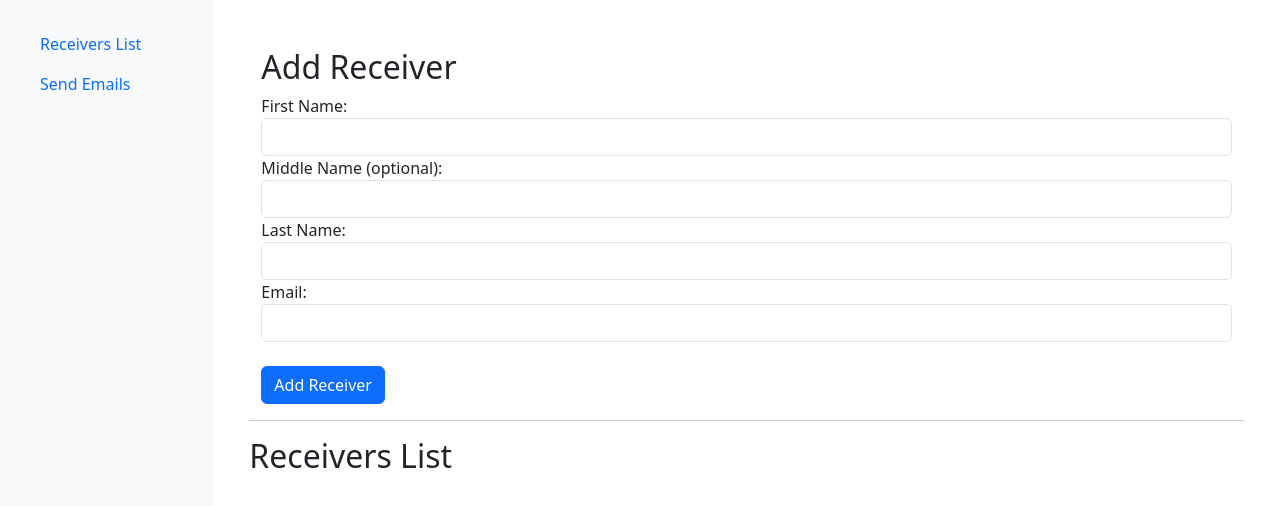
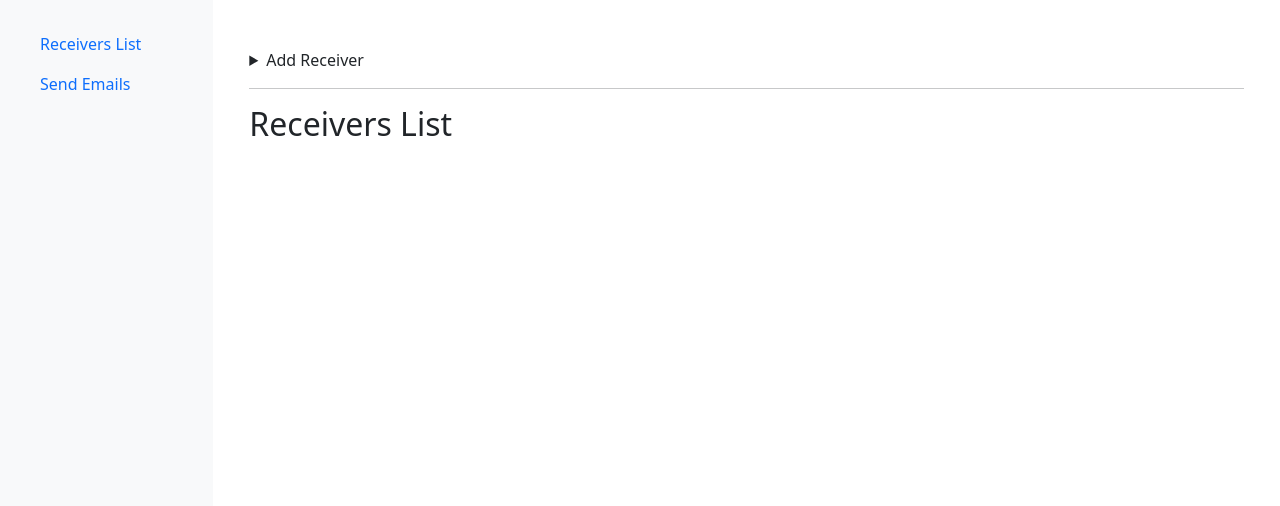
Before and after one commit to mitryp/spammer_associate, a website built with webpack: page frontend/index.html in a window 1280 px wide. Built offline with nearby package versions, Linux system fonts and the light colour scheme; files whose address does not match are found by name.

Commit message:
Added `details` to hide the add receiver form
by default

```diff
--- a/frontend/index.html
+++ b/frontend/index.html
@@ -34,8 +34,10 @@
         <!-- Main Content Area -->
         <main role="main" class="col-md-9 ml-sm-auto col-lg-10 px-4">
             <div class="container mt-5">
+                <details>
+                    <summary>Add Receiver</summary>
+
                     <div class="container mt-5">
-                    <h2>Add Receiver</h2>
                         <form id="receiverForm" name="receiverForm">
                             <div class="form-group">
                                 <label for="firstName">First Name:</label>
@@ -63,6 +65,7 @@
 
                         </form>
                     </div>
+                </details>
                 <hr>
 
                 <h2>Receivers List</h2>
```
Lines whose indentation alone changed are shown as unchanged.
